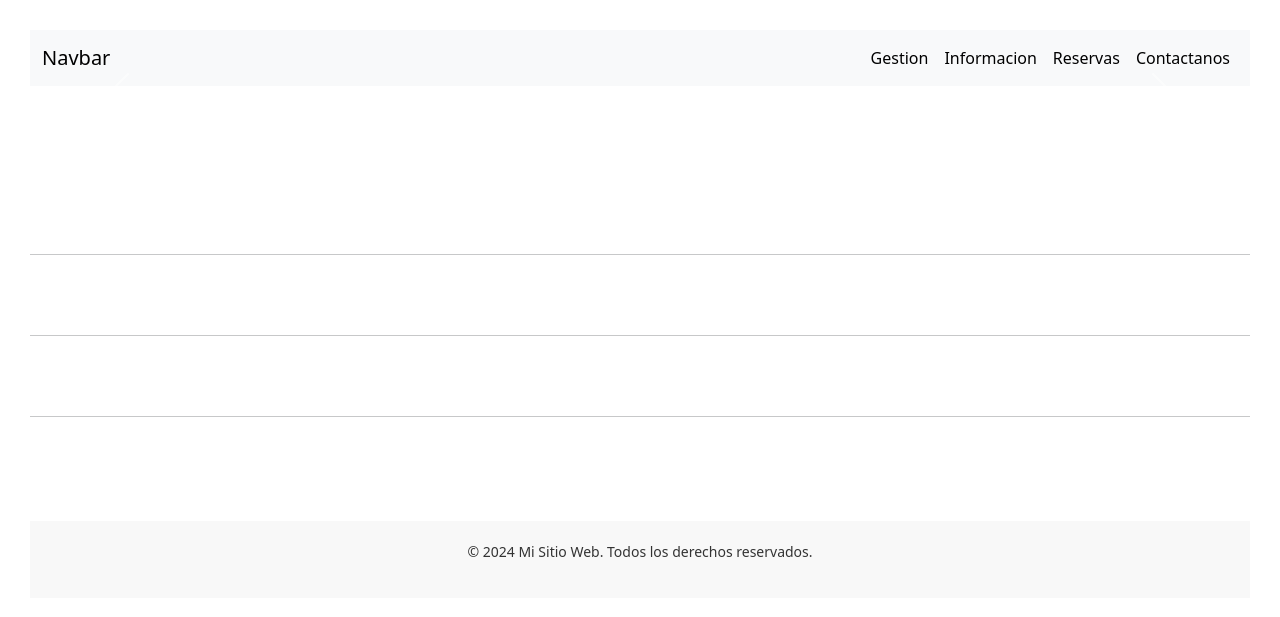
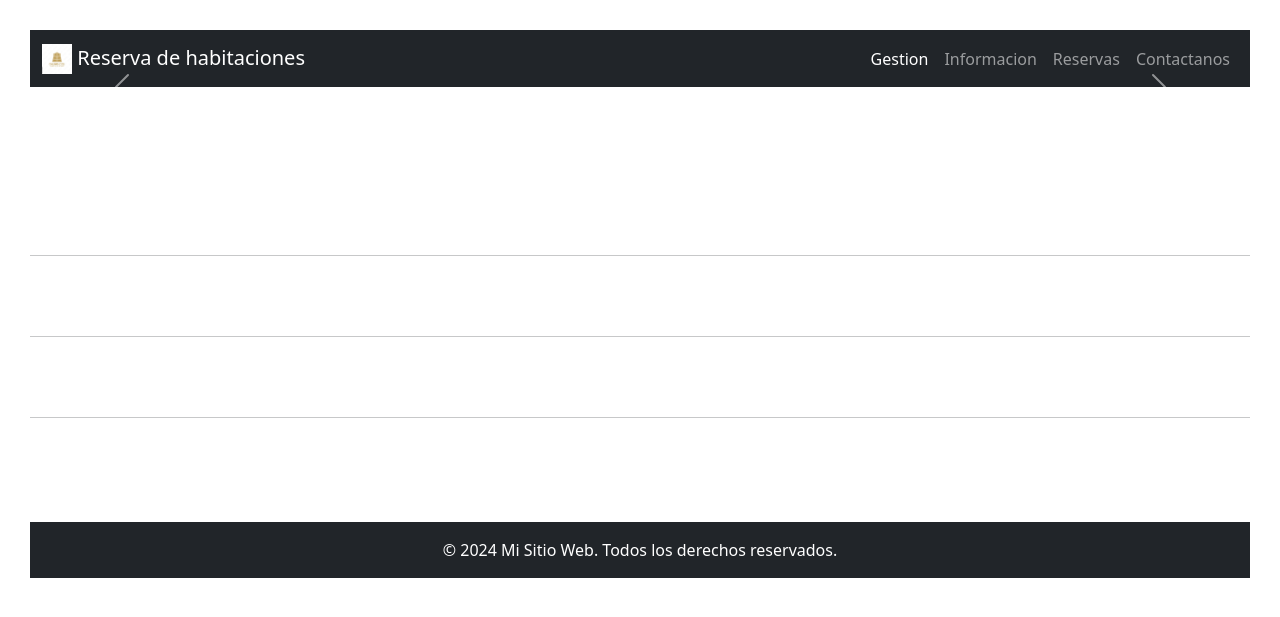
Before and after one commit to jhoan28310576/App_hotel-Python-Django-Api-Rest, a Django app: page /mostrar_habitaciones/ in a window 1280 px wide. Shown: the top 617 px of the page. Run offline with Django 4.2, Linux system fonts and the light colour scheme; data that the repository does not hold is empty; some libraries are stand-ins or nearby versions.

Commit message:
v6
modificacones en el apartado de informacion

```diff
--- a/app_hotel/Proy_hotel/gestion/templates/base.html
+++ b/app_hotel/Proy_hotel/gestion/templates/base.html
@@ -18,9 +18,12 @@
       </head>
 <body>
     <header>
-      <nav class="navbar navbar-expand-lg bg-body-tertiary">
+            <nav class="navbar navbar-expand-lg navbar-dark bg-dark">
         <div class="container-fluid">
-            <a class="navbar-brand" href="#">Navbar</a>
+            <a class="navbar-brand" href="#">
+                <img src="{% static '../img/logo.png' %}" alt="Logo" width="30" height="30" class="d-inline-block align-text-top">
+                Reserva de habitaciones
+            </a>
             <button class="navbar-toggler" type="button" data-bs-toggle="collapse" data-bs-target="#navbarTogglerDemo02" aria-controls="navbarTogglerDemo02" aria-expanded="false" aria-label="Toggle navigation">
                 <span class="navbar-toggler-icon"></span>
             </button>
@@ -30,18 +33,28 @@
                         <a class="nav-link active" aria-current="page" href="{% url 'estadisticas_habitaciones' %}">Gestion</a>
                     </li>
                     <li class="nav-item">
-                        <a class="nav-link active" aria-current="page" href="{% url 'mostrar_habitaciones'%}">Informacion</a>
+                        <a class="nav-link" href="{% url 'mostrar_habitaciones'%}">Informacion</a>
                     </li>
                     <li class="nav-item">
-                        <a class="nav-link active" aria-current="page" href="{% url 'habitaciones'%}">Reservas</a>
+                        <a class="nav-link" href="{% url 'habitaciones'%}">Reservas</a>
                     </li>
                     <li class="nav-item">
-                        <a class="nav-link active" aria-current="page" href="{% url 'contactanos_' %}">Contactanos</a>
+                        <a class="nav-link" href="{% url 'contactanos_' %}">Contactanos</a>
                     </li>
                 </ul>
+
             </div>
         </div>
     </nav>
+    <style>
+        .navbar-nav .nav-link {
+            transition: color 0.3s ease-in-out;
+        }
+        .navbar-nav .nav-link:hover {
+            color: #ffcc00;
+        }
+    </style>
+
       </header>
             {% block content %}
 
@@ -51,9 +64,20 @@
     </nav>
       <br>
         <!-- FOOTER -->
-        <footer style="background-color: #f8f8f8; padding: 20px; text-align: center;">
-           <p style="color: #333; font-size: 14px;">© 2024 Mi Sitio Web. Todos los derechos reservados.</p>
-        </footer>
+        <footer class="bg-dark text-white text-center py-3">
+            <p class="mb-0">© 2024 Mi Sitio Web. Todos los derechos reservados.</p>
+          </footer>
+
+          <style>
+            footer {
+                background-color: #343a40; /* Dark background */
+                color: #ffffff; /* White text */
+                padding: 20px;
+
+                text-align: center;
+            }
+          </style>
+
         <!--<script src="https://cdn.jsdelivr.net/npm/jquery"></script>-->
         <script src="{% static 'js/bootstrap.bundle.min.js' %}"></script>
         <script src="{% static '/js/personalizado.js' %}"></script>
--- a/app_hotel/Proy_hotel/informacion/templates/informacion.html
+++ b/app_hotel/Proy_hotel/informacion/templates/informacion.html
@@ -66,8 +66,8 @@
   {% if fotoss %}
     <div class="row featurette">
       <div class="col-md-7">
-       <h2 class="featurette-heading">{{ fotoss.0.title }}</h2>
-        <p class="lead">{{ fotoss.0.descripcion|safe }}</p>
+       <h2 class="featurette-heading">{{ fotoss.2.title }}</h2>
+        <p class="lead">{{ fotoss.2.descripcion|safe }}</p>
       </div>
       <div class="col-md-5">
         <img class="featurette-image img-fluid mx-auto" data-src="holder.js/500x500/auto" alt="500x500" src="{{fotoss.2.image.url}}" data-holder-rendered="true" style="width: 500px; height: 500px;">
```
Also changed, not shown: app_hotel/Proy_hotel/img/logo.png (added).
